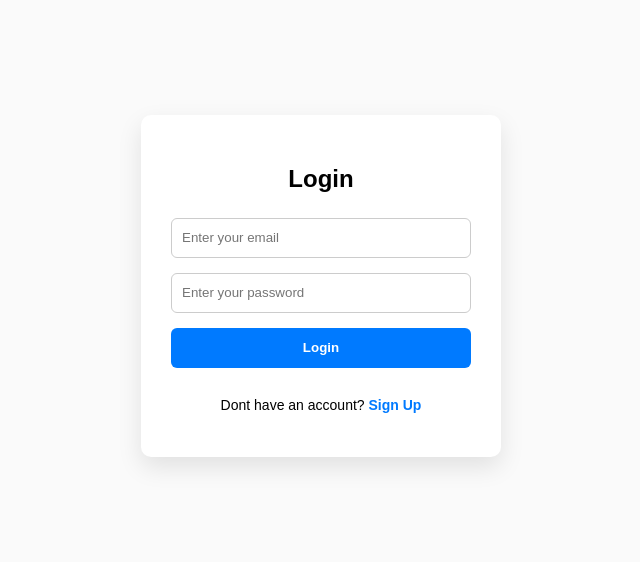
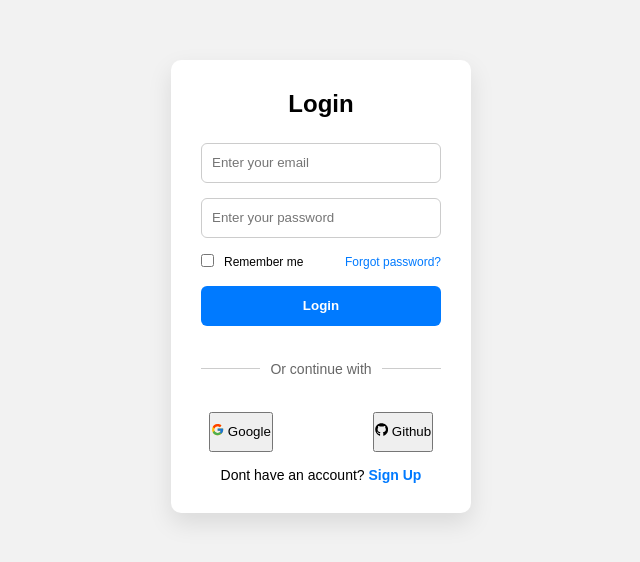
Before and after one commit to anshul-busy/Typescript, a React (Vite) app in the folder Task-Management/: page / in a window 1280 px wide. Shown: the part 114-676 px from the top of the page, without its empty margins (319-959 px from the left). Built offline with nearby package versions, Linux system fonts and the light colour scheme.

Commit message:
Routing | SideBar added

```diff
--- a/Task-Management/index.html
+++ b/Task-Management/index.html
@@ -8,13 +8,16 @@
   </head>
   <body>
     <style>
-      body{
-        margin: 0px;
-        padding: 0px;
-        background-color: #fafafa;
-      }
+
+      * {
+  margin: 0;
+  padding: 0;
+  box-sizing: border-box;
+  font-family: Arial, sans-serif;
+}
     </style>
+
     <div id="root"></div>
-    <script type="module" src="/src/main.tsx"></script>
+    <script type="module" src="./src/main.tsx"></script>
   </body>
 </html>
--- a/Task-Management/package.json
+++ b/Task-Management/package.json
@@ -10,8 +10,10 @@
     "preview": "vite preview"
   },
   "dependencies": {
+    "axios": "^1.18.1",
     "react": "^19.2.7",
     "react-dom": "^19.2.7",
+    "react-icons": "^5.7.0",
     "react-router-dom": "^7.18.1"
   },
   "devDependencies": {
--- a/Task-Management/src/App.tsx
+++ b/Task-Management/src/App.tsx
@@ -1,21 +1,26 @@
-import { useState } from 'react'
+
 
 import { Routes, Route } from "react-router-dom";
 import Login from "./pages/Login";
 import Signup from "./pages/Signup";
 import Dashboard from './pages/Dashboard';
+import Task from './pages/Task';
+
 
 
 function App() {
-  const [count, setCount] = useState(0)
 
   return (
-    <>
+  <>
+{/* <Sidebar heading="My App" /> */}
+
      <Routes>
       <Route path="/" element={<Login />} />
       <Route path="/signup" element={<Signup />} />
       <Route path="/dashboard" element={<Dashboard />} />
+      <Route path="/task" element={<Task />} />
     </Routes>
+
     </>
   )
 }
--- /dev/null
+++ b/Task-Management/src/components/Sidebar.tsx
@@ -0,0 +1,49 @@
+
+import { Children, type ReactNode } from "react";
+import "./Style.css"
+import { NavLink, Route, Routes } from "react-router-dom";
+
+interface SidebarProps {
+  heading: string;
+  children?: ReactNode;
+}
+
+const Sidebar = ({ heading ,children}: SidebarProps) => {
+
+  return (
+    <div>
+
+<div className="layout">
+  <div className="sidebar">
+  <h2 className="logo">{heading}</h2>
+
+  <NavLink to="/dashboard" className="nav-item">
+    Dashboard
+  </NavLink>
+
+  <NavLink to="/task" className="nav-item">
+    Tasks
+  </NavLink>
+
+  {/* <NavLink to="/projects" className="nav-item">
+    Projects
+  </NavLink>
+`
+  <NavLink to="/projects" className="nav-item">
+    Users
+  </NavLink>
+
+  <NavLink to="/projects" className="nav-item">
+    Settings
+  </NavLink> */}
+</div>
+
+  <div className="content">
+   {children}
+  </div>
+</div>
+    </div>
+  )
+}
+
+export default Sidebar
--- /dev/null
+++ b/Task-Management/src/components/Style.css
@@ -0,0 +1,48 @@
+
+
+.layout {
+  display: flex;
+  height: 100vh;
+  background: #f5f6fa;
+  padding: 20px;
+}
+
+.sidebar {
+  width: 250px;
+  background: #ffffff;
+  border-radius: 20px;
+  padding: 25px 20px;
+  display: flex;
+  flex-direction: column;
+  gap: 15px;
+
+}
+
+.logo {
+  font-size: 20px;
+  margin-bottom: 20px;
+}
+
+
+.nav-item {
+  text-decoration: none;
+  color: black;
+  padding: 10px;
+  border-radius: 10px;
+}
+
+
+.nav-item:hover {
+  background: #f0f2f5;
+}
+
+.nav-item.active {
+background-color: black;
+  color: white;
+}
+.content {
+  flex: 1;
+  margin-left: 20px;
+  background: #ffffff;
+  border-radius: 20px;
+}
--- a/Task-Management/src/pages/Dashboard.tsx
+++ b/Task-Management/src/pages/Dashboard.tsx
@@ -1,8 +1,11 @@
-import React from 'react'
+import Sidebar from '../components/Sidebar'
 
 const Dashboard = () => {
   return (
-    <div>Dashboard</div>
+    <Sidebar heading="Dashboard">
+      <h1>Dashboard overview</h1>
+      <p>Welcome to your dashboard 🚀</p>
+    </Sidebar>
   )
 }
 
--- a/Task-Management/src/pages/Login.tsx
+++ b/Task-Management/src/pages/Login.tsx
@@ -1,13 +1,22 @@
 import { Link } from "react-router-dom";
 import { useNavigate } from "react-router-dom";
 import './style/Login.css'
-import { useState } from "react";
+import { useState ,useEffect } from "react";
+import { FcGoogle } from "react-icons/fc";
+import { FaGithub } from "react-icons/fa";
 const Login = () => {
 
 const navigate = useNavigate()
 const [email,setEmail] = useState<string>('')
 const [password,setPassword] = useState<string>('')
 const [error,setError] = useState<string | null>('')
+const [remember, setRemember] = useState(false);
+
+
+useEffect(() => {
+  const saved = localStorage.getItem("remember");
+  if (saved) setRemember(JSON.parse(saved));
+}, []);
 
 function handleLogin (e: React.SubmitEvent<HTMLFormElement>){
 
@@ -22,6 +31,12 @@ function handleLogin (e: React.SubmitEvent<HTMLFormElement>){
     setError("Invalid email format");
     return;
   }
+
+  if (remember) {
+    localStorage.setItem("remember", "true");
+  } else {
+    localStorage.removeItem("remember");
+  }
         setError(null)
         console.log("Login successful");
         navigate("/dashboard");
@@ -34,6 +49,7 @@ const EMAIL_REGEX = /^[a-zA-Z0-9._%+-]+@[a-zA-Z0-9.-]+\.[a-zA-Z]{2,}$/;
 
 
 return (
+  <div className="bgv">
   <div className="container">
        <form onSubmit={handleLogin}>
     <div className="login-box">
@@ -51,10 +67,42 @@ return (
           value={password}
             onChange={ (e) => setPassword(e.target.value)}
     />
+           <div className="login-options">
 
-        <button type="submit">Login</button>
+              <div className="remember">
+                 <div className="check">
+               <input
+                type="checkbox"
+                checked={remember}
+                onChange={(e) => setRemember(e.target.checked)}
+              />
+              </div>
+                <div className="p-tag">
+                <p> Remember me</p>
+                </div>
+              </div>
+
+            <span className="forgot">Forgot password?</span>
+          </div>
+
+        <button id = "login-btn"type="submit">Login</button>
 
       {error && <p style={{ color: "red" }}>{error}</p>}
+
+        <div className="continue">
+  <hr />
+  <span>Or continue with</span>
+  <hr />
+</div>
+
+    <div className="buttons">
+      <div className="btn1">
+        <button> <FcGoogle /> Google</button>
+      </div>
+      <div className="btn2">
+        <button> <FaGithub /> Github</button>
+      </div>
+    </div>
 
       <p className="switch-text">
         Dont have an account?{" "}
@@ -66,7 +114,9 @@ return (
           </form>
 
   </div>
+  </div>
 );
+
 }
 
 export default Login
--- a/Task-Management/src/pages/Signup.tsx
+++ b/Task-Management/src/pages/Signup.tsx
@@ -36,6 +36,7 @@ function handleSubmit (e: React.SubmitEvent<HTMLFormElement>){
         setError(null)
         console.log("User registered successfully");
         localStorage.setItem("user", email)
+        localStorage.setItem("password", password)
         navigate("/dashboard");
 }
 
@@ -52,7 +53,7 @@ function handleSubmit (e: React.SubmitEvent<HTMLFormElement>){
         <input type="password" placeholder="Password" value={password} onChange={ (e)=>setPassword(e.target.value) }/>
         <input type="password" placeholder="Confirm Password" value={confirmPassword} onChange={ (e)=>setConfirmPassword(e.target.value) } />
 
-        <button type="submit">Create Account</button>
+        <button id = "signup-btn" type="submit">Create Account</button>
 
       {
             <p style={{ color: "red" }}>{error}</p>
--- /dev/null
+++ b/Task-Management/src/pages/Task.tsx
@@ -0,0 +1,13 @@
+
+import Sidebar from '../components/Sidebar'
+
+const Task = () => {
+  return (
+      <Sidebar heading="Tasks">
+      <h1>Tasks overview</h1>
+      <p>Welcome to your Tasks🚀</p>
+    </Sidebar>
+  )
+}
+
+export default Task
--- a/Task-Management/src/pages/style/Login.css
+++ b/Task-Management/src/pages/style/Login.css
@@ -1,18 +1,11 @@
-body {
-  margin: 0;
-  font-family: Arial, sans-serif;
-  background: #f2f2f2;
-}
 
-/* Center container */
 .container {
-  height: 100vh;
+
   display: flex;
   justify-content: center;
   align-items: center;
 }
 
-/* Login card */
 .login-box {
   background: white;
   padding: 30px;
@@ -25,35 +18,33 @@ body {
 
   box-shadow: 0 10px 25px rgba(0, 0, 0, 0.1);
 }
-
-/* Title */
 .login-box h2 {
   text-align: center;
   margin-bottom: 10px;
 }
 
-/* Inputs + Button */
 input,
-button {
+#login-btn {
   width: 100%;
   height: 40px;
   box-sizing: border-box;
   border-radius: 6px;
 }
-
-
+#login-btn{
+  background: #007aff;
+  color: white;
+  border: none;
+  cursor: pointer;
+  font-weight: bold;
+}
 input {
   border: 1px solid #ccc;
   padding: 0 10px;
 }
-
 input:focus {
   outline: none;
   border: 2px solid #007aff;
 }
-
-
-
 .switch-text {
   text-align: center;
   font-size: 14px;
@@ -71,3 +62,66 @@ input:focus {
   color: #007aff;
   font-weight: bold;
 }
+.login-options {
+  display: flex;
+  align-items: center;
+  justify-content: space-between;
+  font-size: 12px;
+
+}
+.login-options p{
+   display: flex;
+   justify-content: center;
+
+}
+.remember {
+  display: flex;
+  align-items: inherit;
+  cursor: pointer;
+gap: 10px;
+
+}
+.login-options input{
+  height: 15px;
+}
+
+.forgot {
+  color: #007aff;;
+  cursor: pointer;
+}
+
+.forgot:hover {
+  text-decoration: underline;
+}
+.continue {
+  display: flex;
+  align-items: center;
+  gap: 10px;
+  margin: 20px 0;
+}
+
+.continue hr {
+  flex: 1; /* makes lines stretch */
+  border: none;
+  height: 1px;
+  background: #ccc;
+}
+
+.continue span {
+  font-size: 14px;
+  color: #666;
+  white-space: nowrap;
+}
+.buttons{
+  display: flex;
+  gap: 100px;
+  justify-content: center;
+  height: 40px;
+
+}
+
+.btn1 , .btn2 {
+  display: flex;
+   justify-content: center;
+
+}
--- a/Task-Management/src/pages/style/Signup.css
+++ b/Task-Management/src/pages/style/Signup.css
@@ -1,6 +1,5 @@
 body {
-  margin: 0;
-  font-family: Arial, sans-serif;
+  margin: 0px;
   background: #f2f2f2;
 }
 
@@ -29,7 +28,7 @@ body {
 }
 
 input,
-button {
+#signup-btn {
   width: 100%;
   height: 40px;
   box-sizing: border-box;
@@ -46,7 +45,7 @@ input:focus {
   border: 2px solid #007aff;
 }
 
-button {
+#signup-btn {
   background: #007aff;
   color: white;
   border: none;
```
Also changed, not shown: Task-Management/src/services/Users.ts (added, +36 -0 lines), 1 other file (tests, documents, lock files or other folders).
